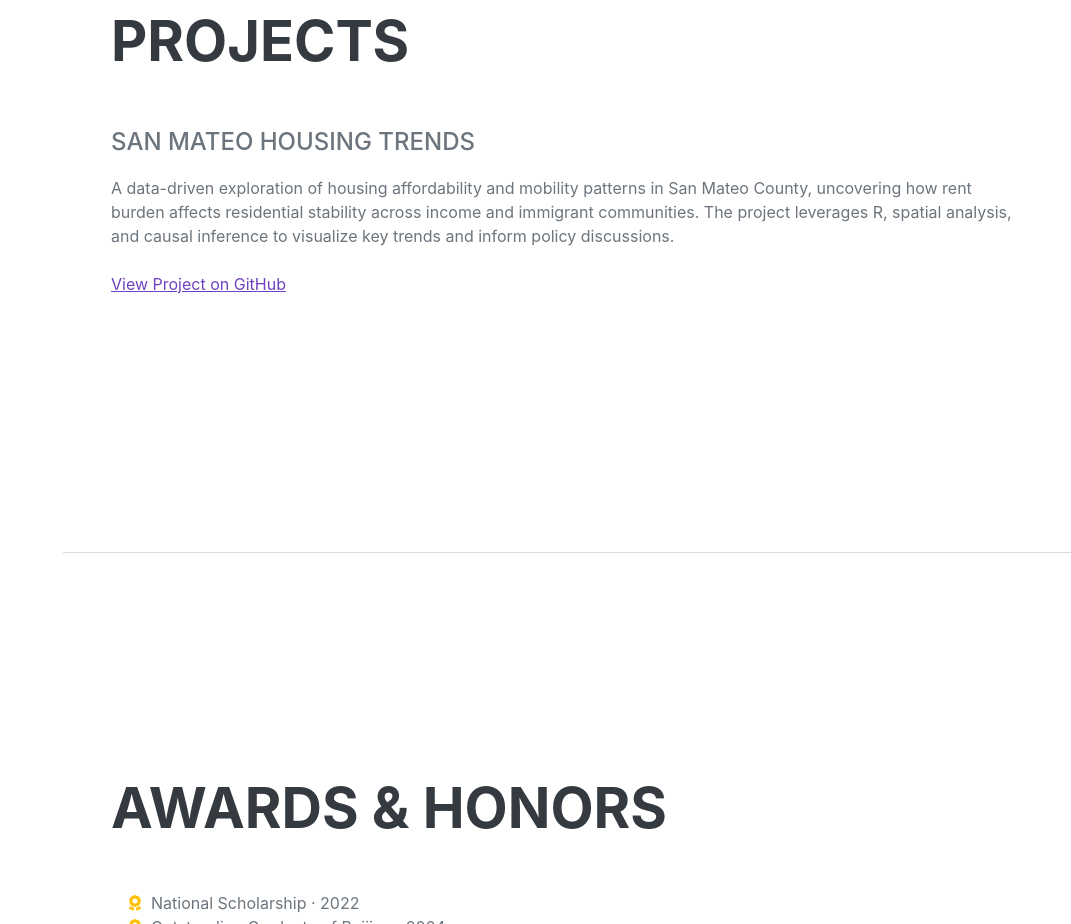
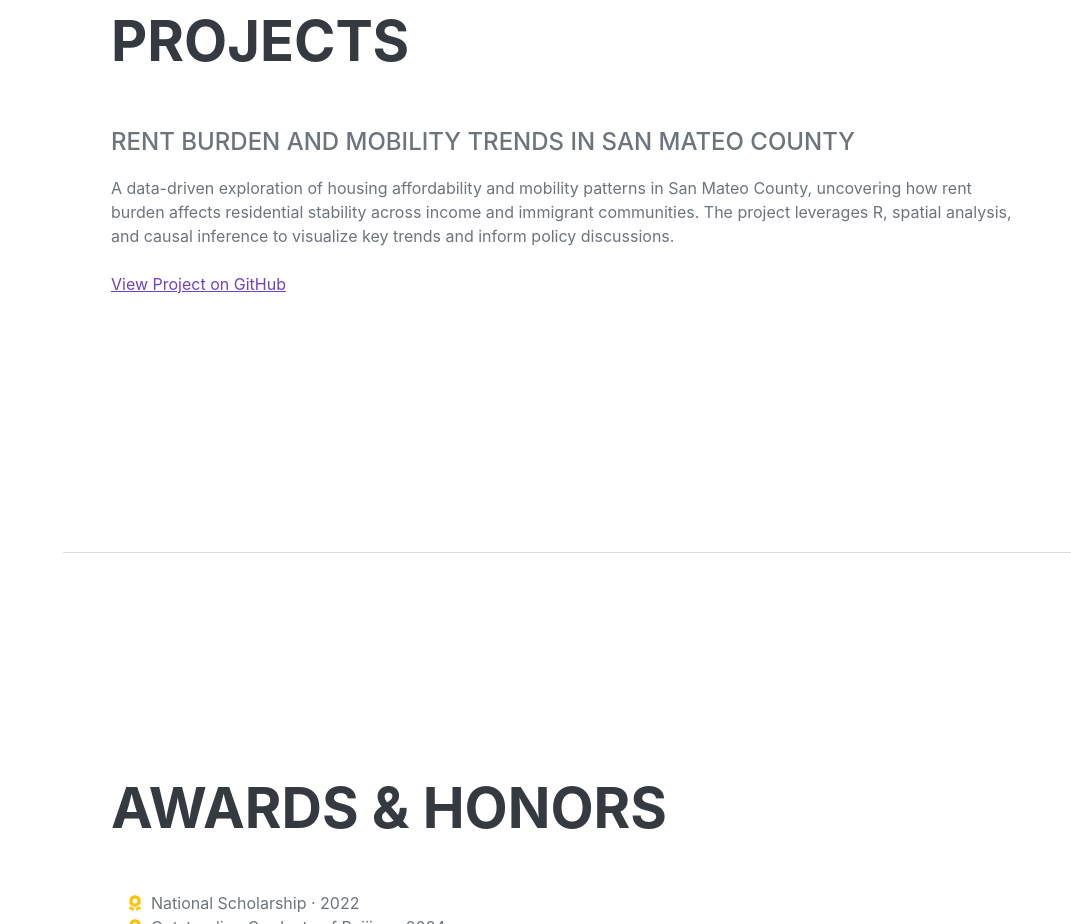
Before and after one commit to chrisyangqn/portfolio, a plain HTML site: page index.html in a window 1280 px wide. Shown: the part 3940-4864 px from the top of the page, without its empty margins (209-1280 px from the left). Drawn offline with nearby package versions, Linux system fonts and the light colour scheme; a web font is replaced by a local one.

Commit message:
Update index.html

```diff
--- a/index.html
+++ b/index.html
@@ -341,7 +341,9 @@
         <div class="resume-section-content">
           <h2 class="mb-5">Projects</h2>
 
-          <div class="subheading mb-3">San Mateo Housing Trends</div>
+          <div class="subheading mb-3">
+            Rent Burden and Mobility Trends in San Mateo County
+          </div>
           <p class="mb-4">
             A data-driven exploration of housing affordability and mobility
             patterns in San Mateo County, uncovering how rent burden affects
```
